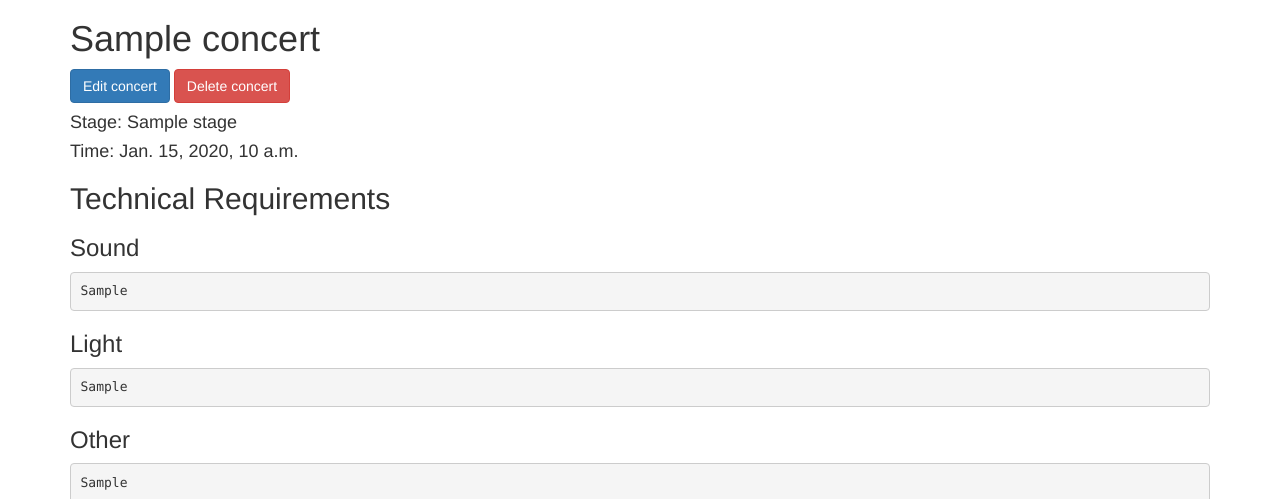
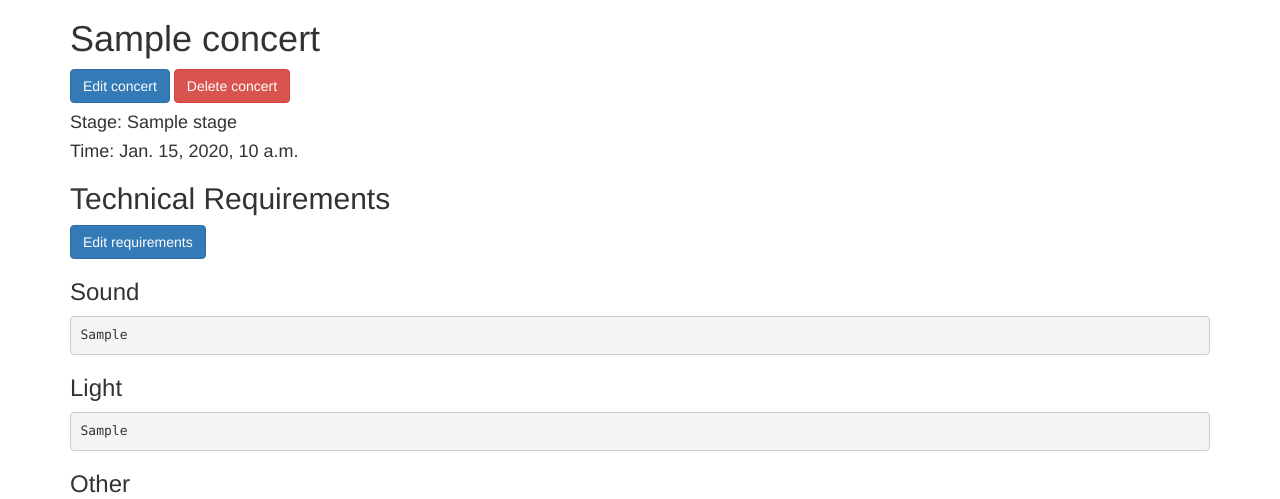
Before and after one commit to dliso/it1901-concert-booking, a Django app: template bands/templates/bands/concert_detail.html in a window 1280 px wide. Shown: the part 51-550 px from the top of the page. Run offline with Django 3.2, Linux system fonts and the light colour scheme; the template is opened without the code that fills it: values that come from a table or form of the project are taken from there, others are empty; tables that the repository leaves empty hold one stand-in row (values such as "Sample post"); parts of the project's set-up code (start-up, migrations or seed data) failed here and were passed over; some libraries are stand-ins or nearby versions.

Commit message:
Add 'Edit requirements' button

```diff
--- a/bands/templates/bands/concert_detail.html
+++ b/bands/templates/bands/concert_detail.html
@@ -12,8 +12,10 @@
 <h4>Time: {{ concert.concert_time }}</h4>
 
 <h2>Technical Requirements</h2>
+
 {% for requirements in concert.technicalneed_set.all %}
 
+<a class="btn btn-primary" href="{% url 'admin:bands_technicalneed_change' requirements.id %}">Edit requirements</a>
 <h3>Sound</h3>
 <pre>{{ requirements.sound }}</pre>
 
```
